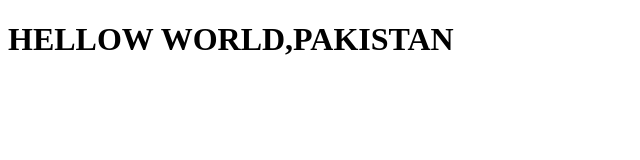
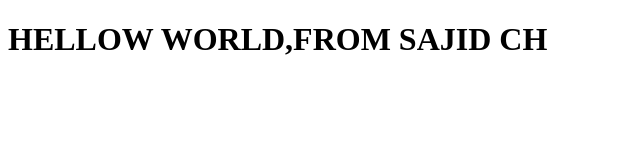
Before and after one commit to sajidch/Bootcamp2020june4, a plain HTML site: page index.html in a window 1280 px wide. Shown: the whole page, without its empty margins (0-640 px from the left). Drawn offline with Linux system fonts and the light colour scheme.

Commit message:
add index.html

```diff
--- a/index.html
+++ b/index.html
@@ -6,6 +6,6 @@
     <title>Document</title>
 </head>
 <body>
-    <h1>HELLOW WORLD,PAKISTAN</h1>
+    <h1>HELLOW WORLD,FROM SAJID CH</h1>
 </body>
 </html>
```
